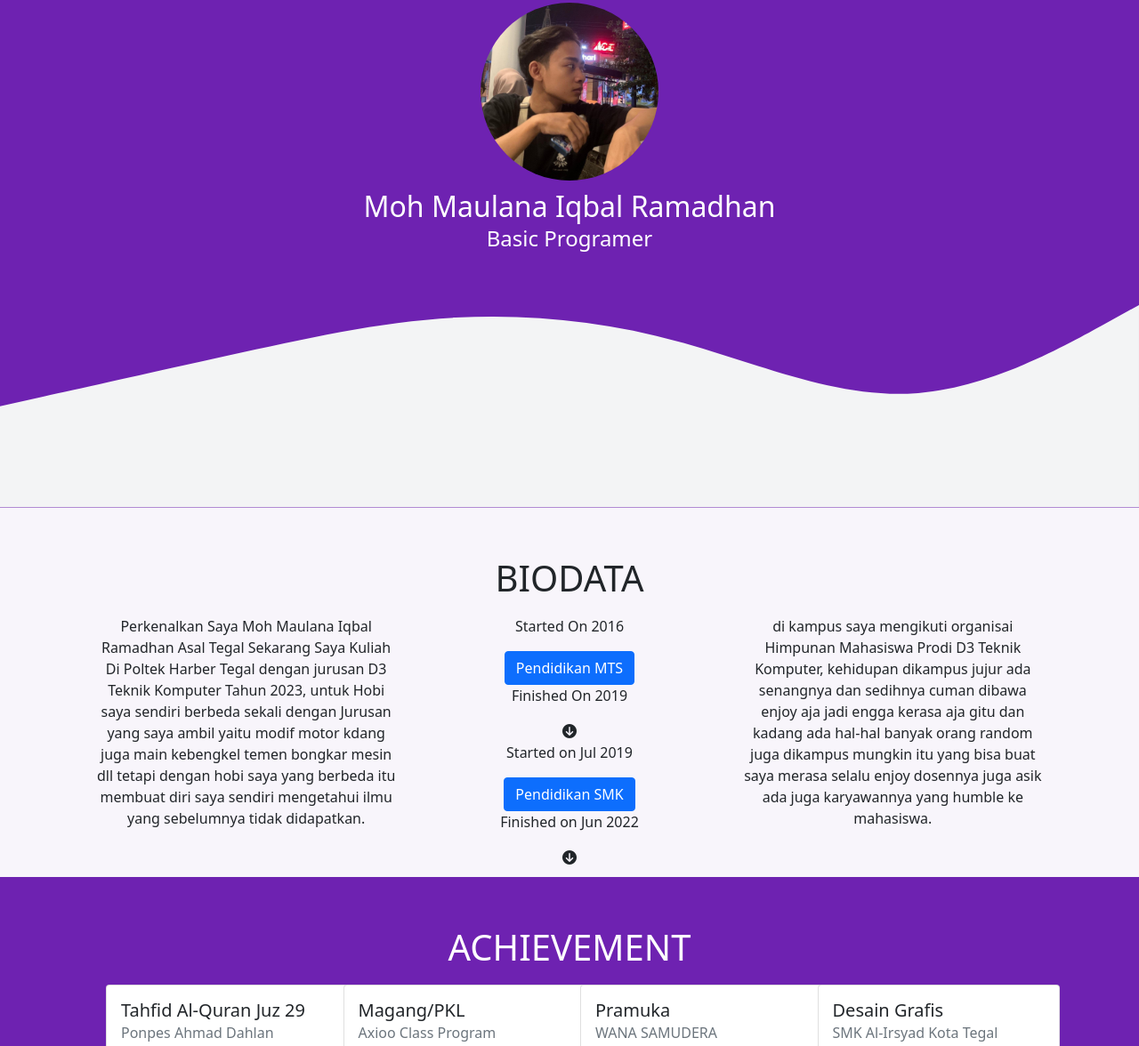
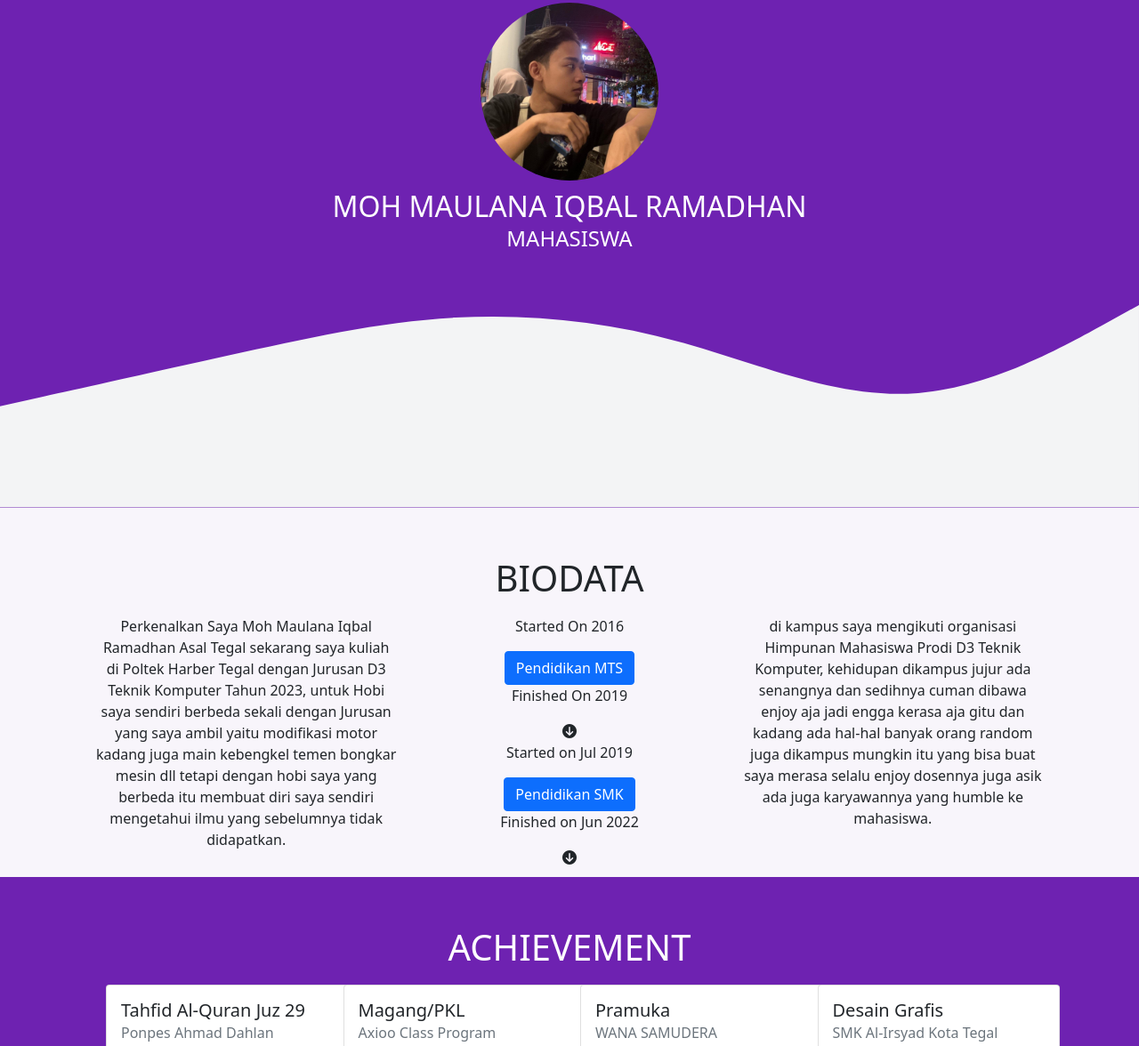
Before and after one commit to IqbalScoot/Profile-Web, a plain HTML site: page index.html in a window 1280 px wide. Shown: the part 97-1273 px from the top of the page at 89% size. Drawn offline with nearby package versions, Linux system fonts and the light colour scheme.

Commit message:
Add files via upload

```diff
--- a/index.html
+++ b/index.html
@@ -46,8 +46,8 @@
     <img
     class="rounded-circle profileimage"
     src="assets/image/profileimage.jpg" alt="">
-    <h2>Moh Maulana Iqbal Ramadhan</h2>
-    <h4>Basic Programer</h4>
+    <h2>MOH MAULANA IQBAL RAMADHAN</h2>
+    <h4>MAHASISWA</h4>
   </div>
     </div>
 </section>
@@ -56,7 +56,7 @@
     <h1 class="text-center"> BIODATA </h1>
     <div class="container text-center">
       <div class="row">
-        <div class="col-sm">Perkenalkan Saya Moh Maulana Iqbal Ramadhan Asal Tegal Sekarang Saya Kuliah Di Poltek Harber Tegal dengan jurusan D3 Teknik Komputer Tahun 2023, untuk Hobi saya sendiri berbeda sekali dengan Jurusan yang saya ambil yaitu modif motor kdang juga main kebengkel temen bongkar mesin dll tetapi dengan hobi saya yang berbeda itu membuat diri saya sendiri mengetahui ilmu yang sebelumnya tidak didapatkan.
+        <div class="col-sm">Perkenalkan Saya Moh Maulana Iqbal Ramadhan Asal Tegal sekarang saya kuliah di Poltek Harber Tegal dengan Jurusan D3 Teknik Komputer Tahun 2023, untuk Hobi saya sendiri berbeda sekali dengan Jurusan yang saya ambil yaitu modifikasi motor kadang juga main kebengkel temen bongkar mesin dll tetapi dengan hobi saya yang berbeda itu membuat diri saya sendiri mengetahui ilmu yang sebelumnya tidak didapatkan.
         </div>
         <div class="col-sm">
           <!-- Button trigger modal -->
@@ -136,7 +136,7 @@
 <i class="fas fa-arrow-circle-down itemEdu"></i>
 <!-- <i class="fas fa-arrow-circle-down itemEdu"></i> -->
         </div>
-        <div class="col-sm">di kampus saya mengikuti organisai Himpunan Mahasiswa Prodi D3 Teknik Komputer, kehidupan dikampus jujur ada senangnya dan sedihnya cuman dibawa enjoy aja jadi engga kerasa aja gitu dan kadang ada hal-hal banyak orang random juga dikampus mungkin itu yang bisa buat saya merasa selalu enjoy dosennya juga asik ada juga karyawannya yang humble ke mahasiswa.
+        <div class="col-sm">di kampus saya mengikuti organisasi Himpunan Mahasiswa Prodi D3 Teknik Komputer, kehidupan dikampus jujur ada senangnya dan sedihnya cuman dibawa enjoy aja jadi engga kerasa aja gitu dan kadang ada hal-hal banyak orang random juga dikampus mungkin itu yang bisa buat saya merasa selalu enjoy dosennya juga asik ada juga karyawannya yang humble ke mahasiswa.
         </div>
       </div>
     </div>
```
